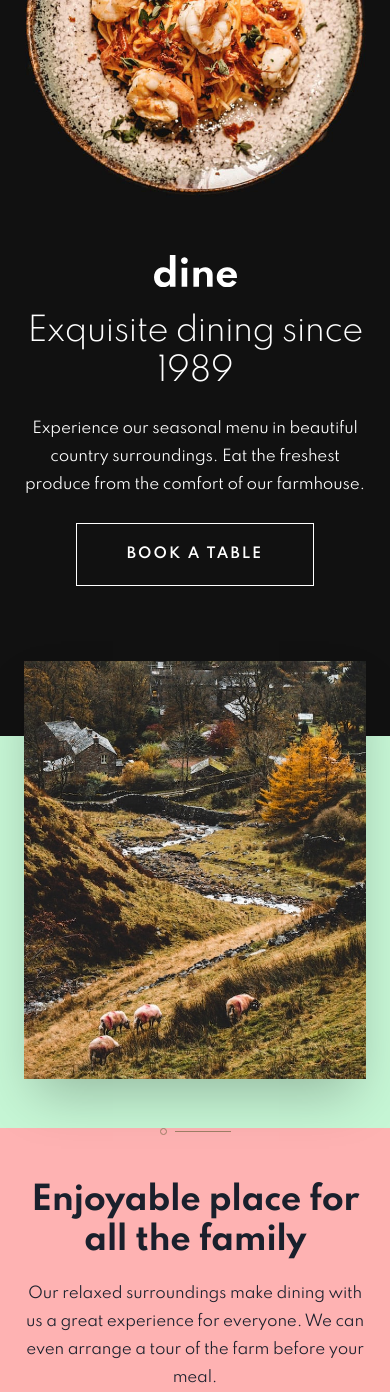
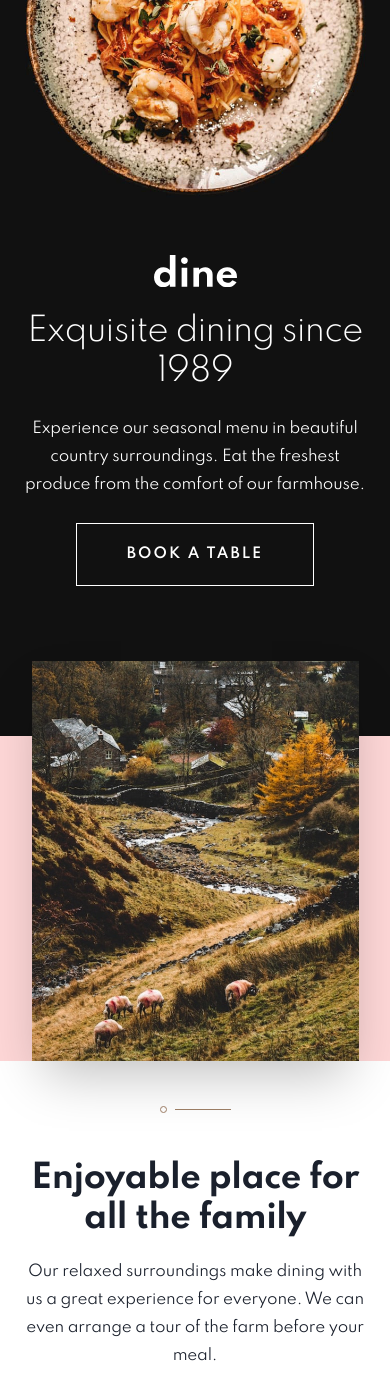
Before and after one commit to 0xShynn/frontendmentor-dine-restaurant-website, a Next.js app: page / in a window 390 px wide. After the commit the page ends 1370 px from the top, so only its background shows below. Built offline with nearby package versions, Linux system fonts and the light colour scheme.

Commit message:
wip/updated: main image mobile + tablet responsive > good

```diff
--- a/assets/patterns/PatternDivider.js
+++ /dev/null
@@ -1,18 +0,0 @@
-import * as React from 'react';
-
-import { Box } from '@chakra-ui/react';
-
-function PatternDivider(props) {
-  return (
-    <Box w="71px" pb="45px">
-      <svg xmlns="http://www.w3.org/2000/svg" viewBox="0 0 71 7" {...props}>
-        <g fill="none" fillRule="evenodd">
-          <path fill="#9E7F66" d="M15 3h56v1H15z" />
-          <circle cx={3.5} cy={3.5} r={3} stroke="#9E7F66" />
-        </g>
-      </svg>
-    </Box>
-  );
-}
-
-export default PatternDivider;
--- a/components/Main.js
+++ b/components/Main.js
@@ -1,46 +1,75 @@
-import { Box, Heading, Text } from '@chakra-ui/react';
+import { Box, Flex, Heading, Text } from '@chakra-ui/react';
 import Image from 'next/image';
 
-import enjoyablePlaceDesktop from '../assets/homepage/enjoyable-place-desktop@2x.jpg';
-import enjoyablePlaceMobile from '../assets/homepage/enjoyable-place-mobile@2x.jpg';
-import enjoyablePlacePlaceholder from '../assets/homepage/enjoyable-place-placeholder.png';
-import enjoyablePlaceTablet from '../assets/homepage/enjoyable-place-tablet@2x.jpg';
+import placeDesktop from '../assets/homepage/enjoyable-place-desktop@2x.jpg';
+import placeMobile from '../assets/homepage/enjoyable-place-mobile@2x.jpg';
+import placeTablet from '../assets/homepage/enjoyable-place-tablet@2x.jpg';
+
+import PatternDivider from './patterns/PatternDivider';
 
 const Main = () => {
+  const placeMobileSize = {
+    width: 327,
+    height: 400,
+    offsetY: 75,
+  };
+  const placeTabletSize = {
+    width: 573,
+    height: 360,
+    offsetY: 100,
+  };
+  const placeDesktopSize = {
+    width: 540,
+    height: 520,
+    offsetY: 70,
+  };
+
   return (
-    <Box maxW="1140px" bg="blue.100" pos="relative" mx="auto" w="full">
-      <Box pos="absolute" w="full" top="-75px" px={{ base: '6', md: '100px' }}>
-        <Box shadow="2xl" display={{ md: 'none' }}>
-          <Image
-            src={enjoyablePlaceMobile}
-            alt="Enjoyable place image mobile"
-            layout="responsive"
-          />
+    <Box maxW="1140px" pos="relative" mx="auto" w="full">
+      <Flex px={{ base: '6', md: '100px' }} justify="center">
+        <Box
+          display={{ md: 'none' }}
+          shadow="2xl"
+          pos="absolute"
+          width={placeMobileSize.width}
+          height={placeMobileSize.height}
+          top={-`${placeMobileSize.offsetY}`}
+        >
+          <Image src={placeMobile} alt="Enjoyable place image mobile" />
         </Box>
 
-        <Box display={{ base: 'none', md: 'block', xl: 'none' }}>
-          <Image
-            src={enjoyablePlaceTablet}
-            alt="Enjoyable place image tablet"
-            layout="responsive"
-          />
+        <Box
+          display={{ base: 'none', md: 'block', lg: 'none' }}
+          shadow="2xl"
+          pos="absolute"
+          width={placeTabletSize.width}
+          height={placeTabletSize.height}
+          top={-`${placeTabletSize.offsetY}`}
+        >
+          <Image src={placeTablet} alt="Enjoyable place image mobile" />
         </Box>
-        <Box display={{ base: 'none', xl: 'block' }}>
-          <Image
-            src={enjoyablePlaceDesktop}
-            alt="Enjoyable place image desktop"
-            layout="responsive"
-            className="hello"
-          />
-        </Box>
-      </Box>
-      <Box bg="green.100">
-        <Image
-          src={enjoyablePlacePlaceholder}
-          role="presentation"
-          alt="enjoy"
-          layout="responsive"
-        />
+      </Flex>
+
+      <Box
+        w="full"
+        height={{
+          sm: placeMobileSize.height - placeMobileSize.offsetY,
+          md: placeTabletSize.height - placeTabletSize.offsetY,
+          xl: placeDesktopSize.height - placeDesktopSize.offsetY,
+        }}
+        bg="red.100"
+      />
+
+      <PatternDivider />
+
+      <Box textAlign="center" px="6">
+        <Heading as="h2" variant="h2">
+          Enjoyable place for all the family
+        </Heading>
+        <Text textStyle="body2">
+          Our relaxed surroundings make dining with us a great experience for
+          everyone. We can even arrange a tour of the farm before your meal.
+        </Text>
       </Box>
     </Box>
   );
--- /dev/null
+++ b/components/patterns/PatternDivider.js
@@ -0,0 +1,20 @@
+import * as React from 'react';
+
+import { Box, Flex } from '@chakra-ui/react';
+
+function PatternDivider(props) {
+  return (
+    <Flex justify="center">
+      <Box w="71px" py="45px">
+        <svg xmlns="http://www.w3.org/2000/svg" viewBox="0 0 71 7" {...props}>
+          <g fill="none" fillRule="evenodd">
+            <path fill="#9E7F66" d="M15 3h56v1H15z" />
+            <circle cx={3.5} cy={3.5} r={3} stroke="#9E7F66" />
+          </g>
+        </svg>
+      </Box>
+    </Flex>
+  );
+}
+
+export default PatternDivider;
--- a/pages/index.js
+++ b/pages/index.js
@@ -1,6 +1,6 @@
 import { Box, Flex, Heading, Text } from '@chakra-ui/react';
 import Head from 'next/head';
-import PatternDivider from '../assets/patterns/PatternDivider';
+import PatternDivider from '../components/patterns/PatternDivider';
 
 import Hero from '../components/Hero';
 import Main from '../components/Main';
@@ -14,19 +14,9 @@ export default function Home() {
         <link rel="icon" href="/favicon.ico" />
       </Head>
 
-      <Flex role="main" bg="red.200" direction="column" align="center">
+      <Flex role="main" direction="column" align="center">
         <Hero />
         <Main />
-        <PatternDivider />
-        <Box textAlign="center" px="6">
-          <Heading as="h2" variant="h2">
-            Enjoyable place for all the family
-          </Heading>
-          <Text textStyle="body2">
-            Our relaxed surroundings make dining with us a great experience for
-            everyone. We can even arrange a tour of the farm before your meal.
-          </Text>
-        </Box>
       </Flex>
     </Box>
   );
```
